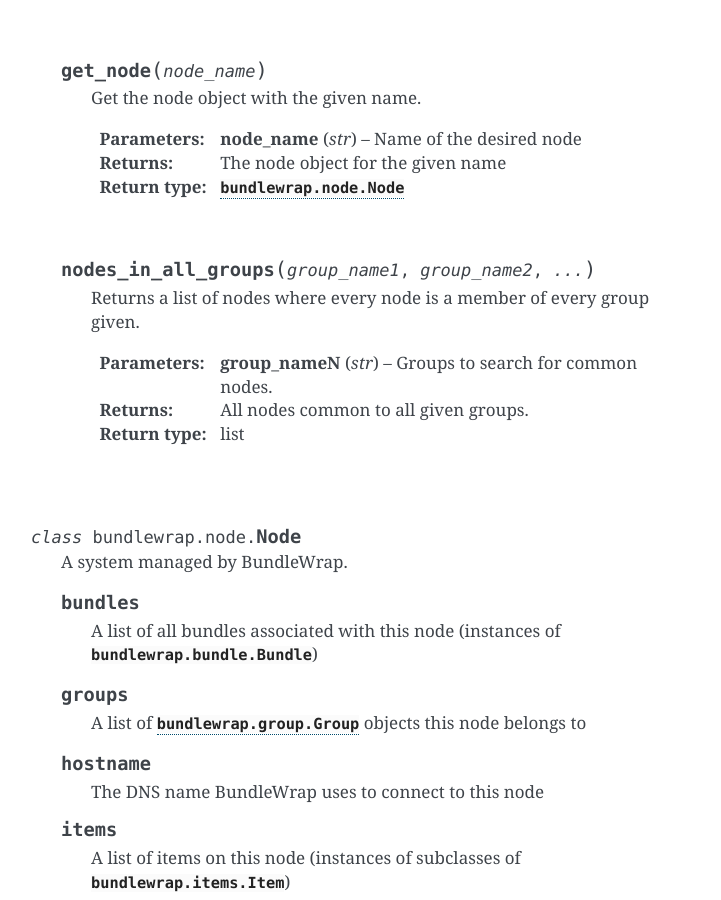
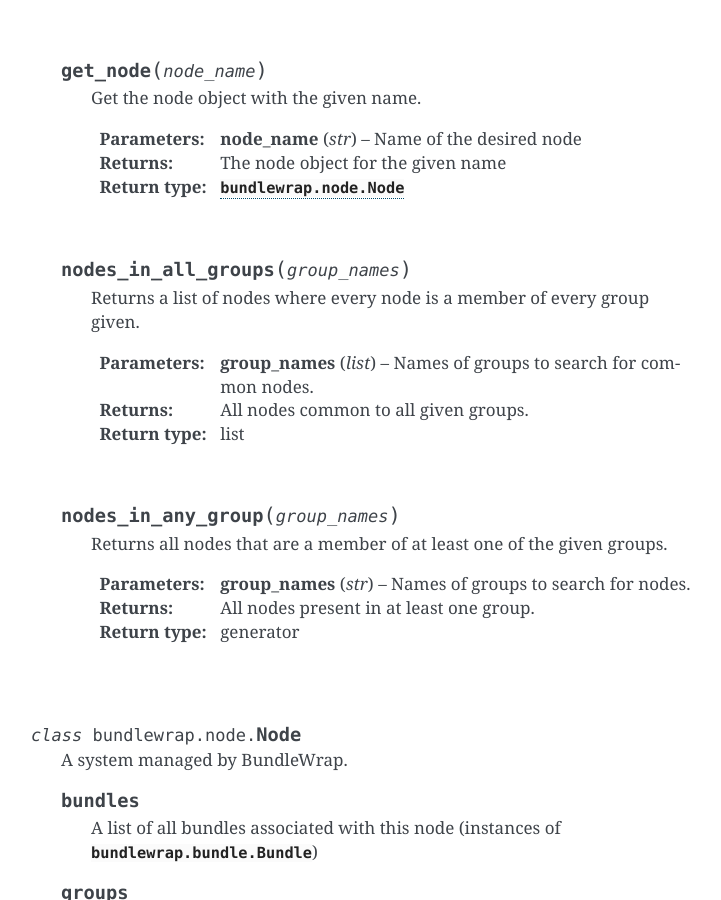
Before and after one commit to bundlewrap/bundlewrap, a Sphinx documentation site: the page built from doc/api.rst, in a window 1280 px wide and 900 px high, scrolled down 1512 px. Shown: the whole window, without its empty margins (389-1110 px from the left). Built offline with Sphinx 7.4.7, drawn with Linux system fonts in a browser that asks for light colours; some of the changed text lies outside the part shown.

Commit message:
add Repository.nodes_in_any_group()

```diff
--- a/doc/api.rst
+++ b/doc/api.rst
@@ -85,13 +85,23 @@
 
 	|
 
-	.. py:method:: nodes_in_all_groups(group_name1, group_name2, ...)
+	.. py:method:: nodes_in_all_groups(group_names)
 
 		Returns a list of nodes where every node is a member of every group given.
 
-		:param str group_nameN: Groups to search for common nodes.
+		:param list group_names: Names of groups to search for common nodes.
 		:return: All nodes common to all given groups.
 		:rtype: list
+
+	|
+
+	.. py:method:: nodes_in_any_group(group_names)
+
+		Returns all nodes that are a member of at least one of the given groups.
+
+		:param str group_names: Names of groups to search for nodes.
+		:return: All nodes present in at least one group.
+		:rtype: generator
 
 |
 |
```
Also changed, not shown: 2 other files.
